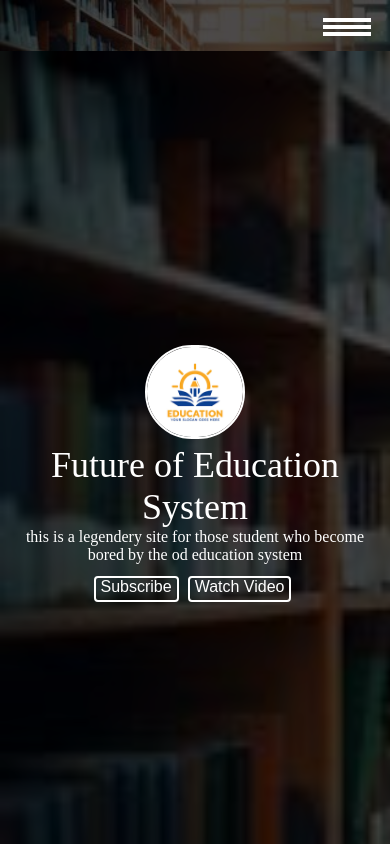
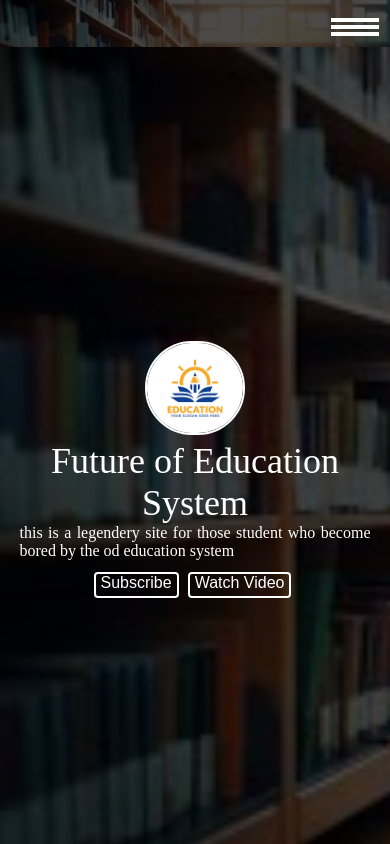
Before and after one commit to SundeepKumar07/EducationWebsite, a plain HTML site: page index.html in a window 390 px wide. Shown: the top 844 px of the page. Drawn offline with Linux system fonts and the light colour scheme.

Commit message:
Update responsive.css

```diff
--- a/responsive.css
+++ b/responsive.css
@@ -12,7 +12,7 @@
         font-size: 12px;
         flex-direction: column;
         transition: all 0.3s ease-out;
-        height: 170px;
+        height: 160px;
     }
 
     #logo {
@@ -39,15 +39,16 @@
     }
     .burger{
         display: block;
+        width: 40px;
     }
     .h_nav_resp{
-        height: 39px;
+        height: 35px;
     }
     .v_class_resp{
         visibility: hidden; /*or opacity:0;*/
     }
     .firstSection {
-        height: 110vh;
+        height: 95vh;
     }
     .firstHalf .textBig {
         font-size: 36px;
@@ -65,9 +66,10 @@
     }
     .textBig{
         text-align: center;
+        font-size: 30px;
     }
     .textSmall{
-        text-align: center;
+        text-align: justify;
     }
     .comb_btm{
         text-align: center;
```
